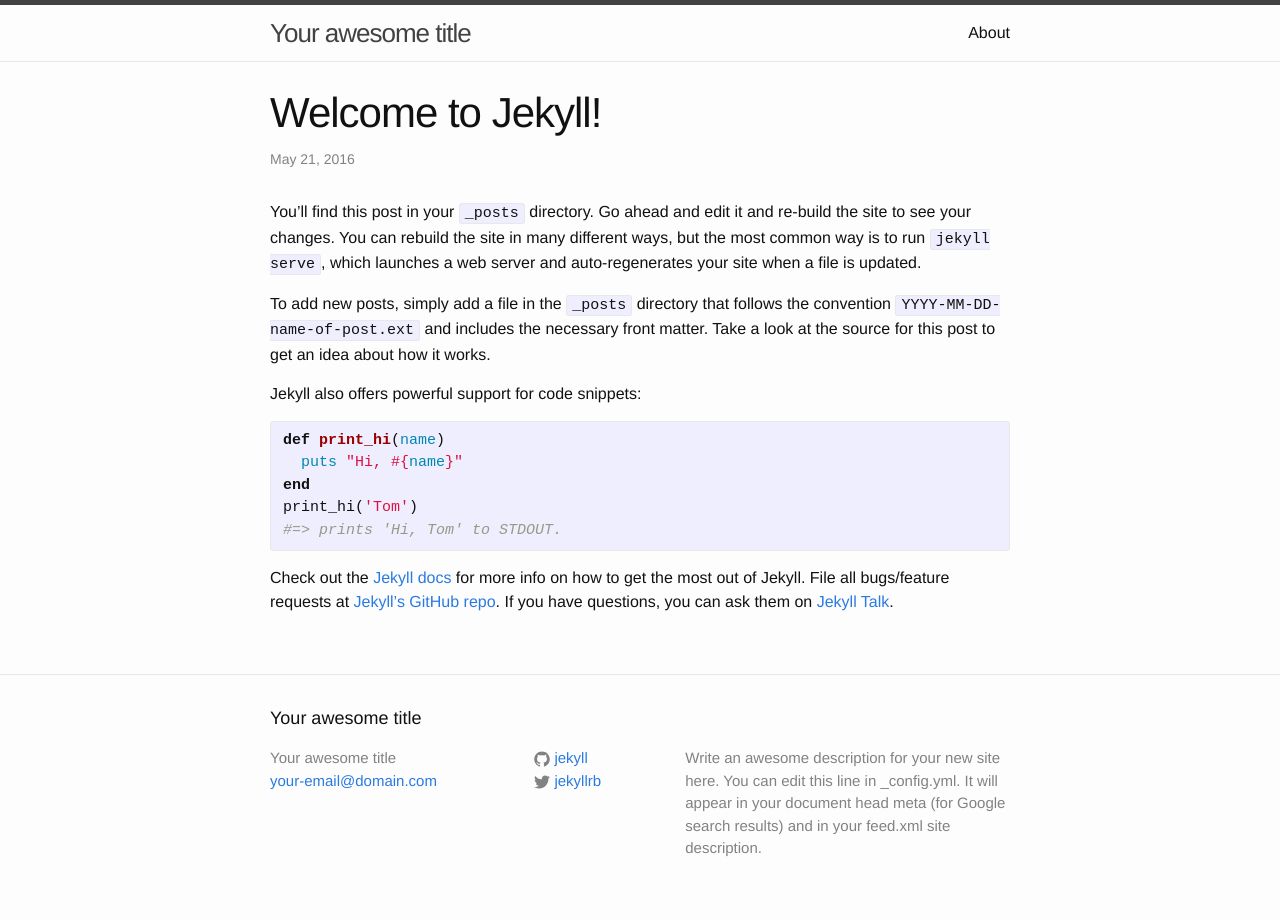
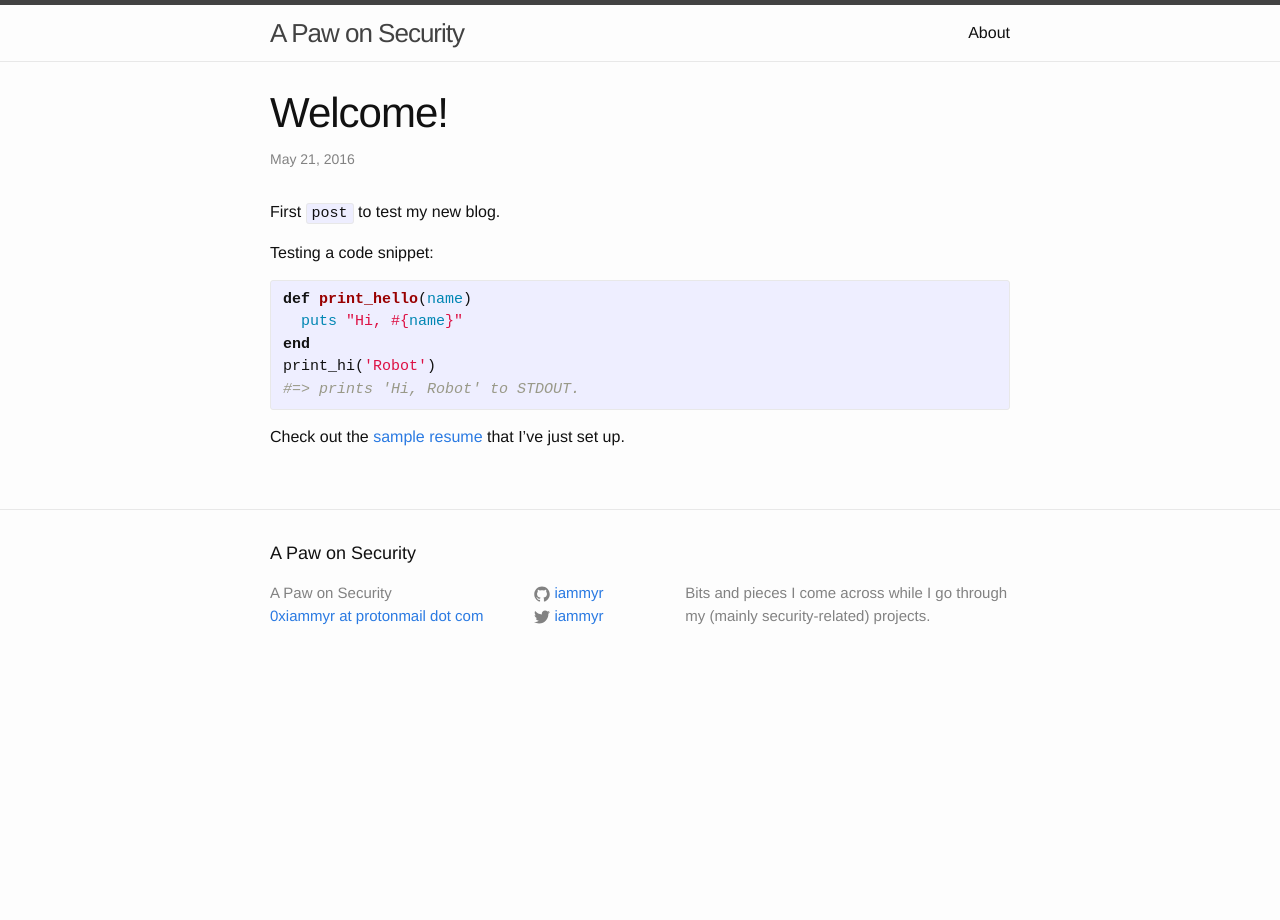
Before and after one commit to iammyr/iammyr.github.io, a Jekyll site: the page built from _posts/2016-05-21-welcome-to-jekyll.markdown, in a window 1280 px wide. Built offline with Jekyll 4.4.1, drawn with Linux system fonts in a browser that asks for light colours.

Commit message:
first post on blog

```diff
--- a/_config.yml
+++ b/_config.yml
@@ -6,16 +6,14 @@
 # 'jekyll serve'. If you change this file, please restart the server process.
 
 # Site settings
-title: Your awesome title
-email: your-email@domain.com
+title: A Paw on Security
+email: 0xiammyr at protonmail dot com
 description: > # this means to ignore newlines until "baseurl:"
-  Write an awesome description for your new site here. You can edit this
-  line in _config.yml. It will appear in your document head meta (for
-  Google search results) and in your feed.xml site description.
+  Bits and pieces I come across while I go through my (mainly security-related) projects.
 baseurl: "" # the subpath of your site, e.g. /blog
-url: "http://yourdomain.com" # the base hostname & protocol for your site
-twitter_username: jekyllrb
-github_username:  jekyll
+url: "https://iammyr.github.io" # the base hostname & protocol for your site
+twitter_username: iammyr
+github_username:  iammyr
 
 # Build settings
 markdown: kramdown
--- a/_posts/2016-05-21-welcome-to-jekyll.markdown
+++ b/_posts/2016-05-21-welcome-to-jekyll.markdown
@@ -1,25 +1,21 @@
 ---
 layout: post
-title:  "Welcome to Jekyll!"
+title:  "Welcome!"
 date:   2016-05-21 14:47:34 +0100
-categories: jekyll update
+categories: generic
 ---
-You’ll find this post in your `_posts` directory. Go ahead and edit it and re-build the site to see your changes. You can rebuild the site in many different ways, but the most common way is to run `jekyll serve`, which launches a web server and auto-regenerates your site when a file is updated.
+First `post` to test my new blog.
 
-To add new posts, simply add a file in the `_posts` directory that follows the convention `YYYY-MM-DD-name-of-post.ext` and includes the necessary front matter. Take a look at the source for this post to get an idea about how it works.
-
-Jekyll also offers powerful support for code snippets:
+Testing a code snippet:
 
 {% highlight ruby %}
-def print_hi(name)
+def print_hello(name)
   puts "Hi, #{name}"
 end
-print_hi('Tom')
-#=> prints 'Hi, Tom' to STDOUT.
+print_hi('Robot')
+#=> prints 'Hi, Robot' to STDOUT.
 {% endhighlight %}
 
-Check out the [Jekyll docs][jekyll-docs] for more info on how to get the most out of Jekyll. File all bugs/feature requests at [Jekyll’s GitHub repo][jekyll-gh]. If you have questions, you can ask them on [Jekyll Talk][jekyll-talk].
+Check out the [sample resume][sample-resume] that I've just set up.
 
-[jekyll-docs]: http://jekyllrb.com/docs/home
-[jekyll-gh]:   https://github.com/jekyll/jekyll
-[jekyll-talk]: https://talk.jekyllrb.com/
+[sample-resume]: cv/resume.html
```
